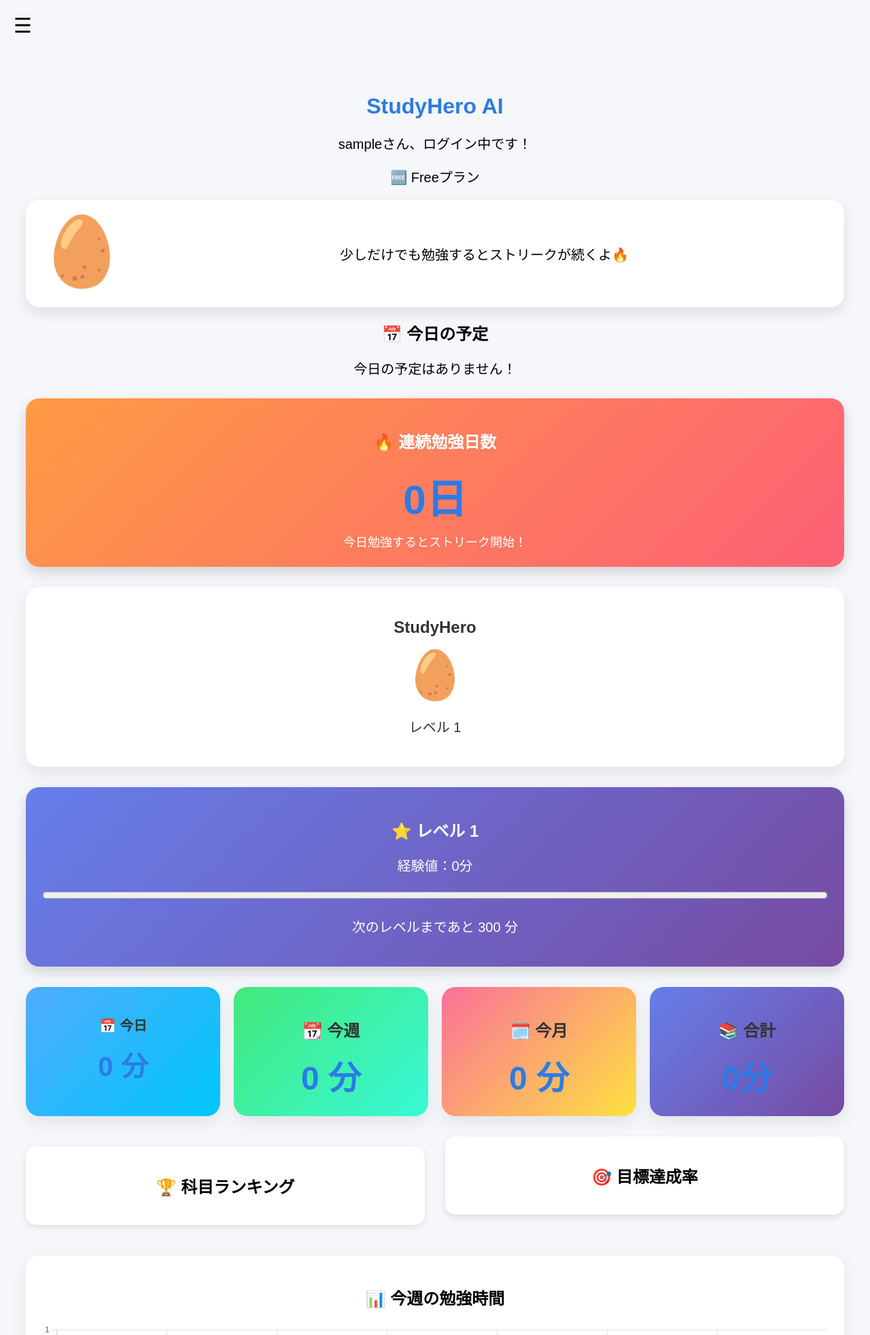
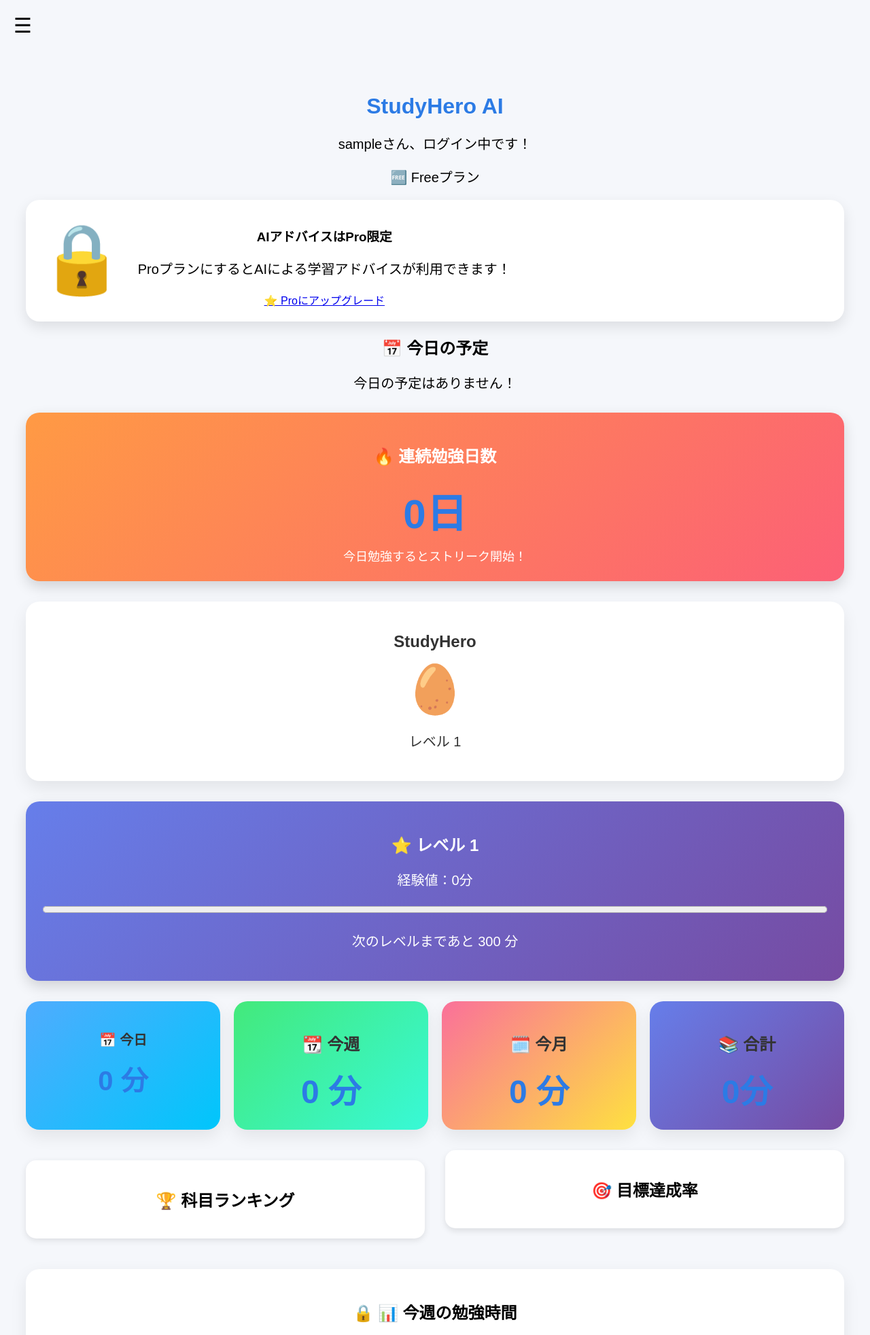
Before and after one commit to hasegawa-div/studyhero-ai, a Flask app: page /dashboard in a window 1280 px wide. Shown: the top 1964 px of the page at 68% size. Run offline with Flask 3, Linux system fonts and the light colour scheme; the visitor is signed in with stand-in values (Sample User, id 1); data comes from the database, SQL or seed files in the repository; data that the repository does not hold is empty.

Commit message:
Add Pro restrictions to dashboard

```diff
--- a/templates/dashboard.html
+++ b/templates/dashboard.html
@@ -7,6 +7,9 @@
 {% else %}
     <p>🆓 Freeプラン</p>
 {% endif %}
+
+{% if user_plan == "pro" %}
+
 <div class="ai-card">
 
     <div class="ai-character">
@@ -17,6 +20,21 @@
     </div>
 
 </div>
+
+{% else %}
+
+<div class="ai-card">
+    <div class="ai-character">
+        🔒
+    </div>
+    <div calss="ai-message">
+        <h3>AIアドバイスはPro限定</h3>
+        <p>ProプランにするとAIによる学習アドバイスが利用できます！</p>
+        <a href="{{ url_for('pro') }}">⭐ Proにアップグレード</a>
+    </div>
+</div>
+
+{% endif %}
 <h2>📅 今日の予定</h2>
 
 {% if today_plans %}
@@ -120,11 +138,13 @@
         </div>
     </div>
 </div>
+{% if user_plan == "pro" %}
+
 <div class="chart-card">
     <h2>📊 今週の勉強時間</h2>
 
     <div class="chart-container">
-    <canvas id="weeklyChart"></canvas>
+        <canvas id="weeklyChart"></canvas>
     </div>
 </div>
 <script>
@@ -188,7 +208,7 @@
 
 
                     y: {
-                        staccked: true,
+                        stacked: true,
                         beginAtZero: true,
                         ticks:{
                             stepSize: 50
@@ -200,6 +220,17 @@
         });
 
 </script>
+
+{% else %}
+<div class="chart-card">
+   <h2>🔒 📊 今週の勉強時間</h2>
+    <p>勉強時間グラフはProプラン限定です。</p>
+    <a href="{{ url_for('pro') }}">⭐ Proにアップグレード</a>
+</div>
+
+{% endif %}
+
+{% if user_plan == "pro" %}
 <div class="chart-card">
     <h2>📅 勉強ヒートマップ</h2>
 
@@ -255,4 +286,18 @@
     </table>
 </div>
 
+{% else %}
+
+<div class="chart-card">
+    <h2>🔒 📅 勉強ヒートマップ</h2>
+
+    <p>勉強ヒートマップはProプラン限定です。</p>
+
+    <a href="{{ url_for('pro') }}">
+        ⭐ Proにアップグレード
+    </a>
+</div>
+
+{% endif %}
+
 {% endblock %}
```
